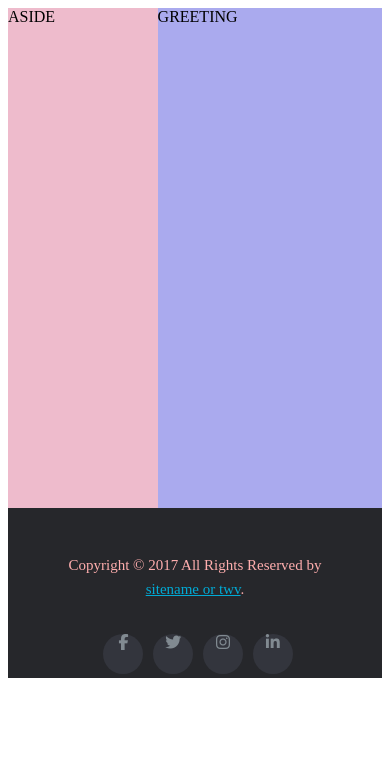
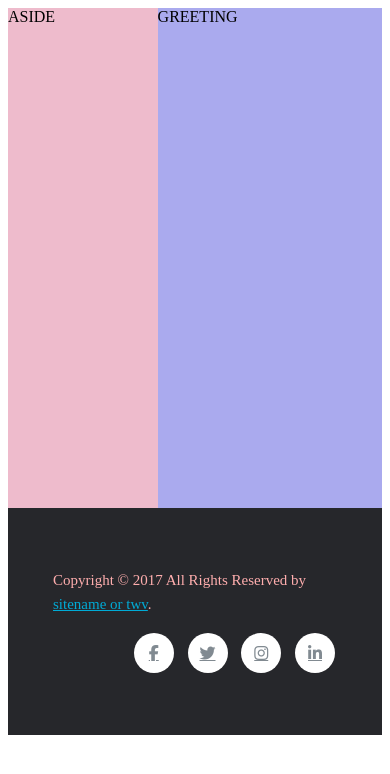
Before and after one commit to caolan000/websitechallenge3, a plain HTML site: page index.html in a window 390 px wide. Drawn offline with Linux system fonts and the light colour scheme.

Commit message:
Update styles.css

```diff
--- a/styles/styles.css
+++ b/styles/styles.css
@@ -18,11 +18,6 @@
 {
   color:#00abd6;
 }
-.site-footer a:hover
-{
-  color:#7e006d;
-  text-decoration:none;
-}
 .site-footer .social-icons
 {
   text-align:right
@@ -35,48 +30,23 @@
   margin-left:6px;
   margin-right:0;
   border-radius:100%;
-  background-color:#33353d
+  background-color:#ffffff;
+  display: flex;
+  align-items: center;
+  justify-content: center;
 }
-.copyright-text
-{
-  margin:0
-}
-@media (max-width:991px)
-{
-  .site-footer [class^=col-]
-  {
-    margin-bottom:30px
-  }
-}
-@media (max-width:767px)
-{
-  .site-footer
-  {
-    padding-bottom:0
-  }
-  .site-footer .copyright-text,.site-footer .social-icons
-  {
-    text-align:center
-  }
-}
-.social-icons
-{
-  padding-left:0;
-  margin-bottom:0;
-  list-style:none
-}
+
 .social-icons li
 {
   display:inline-block;
-  margin-bottom:4px
+  margin: 2px;
 }
 .social-icons li.title
 {
-  margin-right:15px;
   text-transform:uppercase;
-  color:#96a2b2;
+  color:#006eff;
   font-weight:700;
-  font-size:13px
+  font-size:13px;
 }
 .social-icons a{
   background-color:#eceeef;
@@ -87,7 +57,6 @@
   width:44px;
   height:44px;
   text-align:center;
-  margin-right:8px;
   border-radius:100%;
   -webkit-transition:all .2s linear;
   -o-transition:all .2s linear;
@@ -96,7 +65,7 @@
 .social-icons a:active,.social-icons a:focus,.social-icons a:hover
 {
   color:#fff;
-  background-color:#29aafe
+  background-color:#ff00bf
 }
 .social-icons.size-sm a
 {
```
